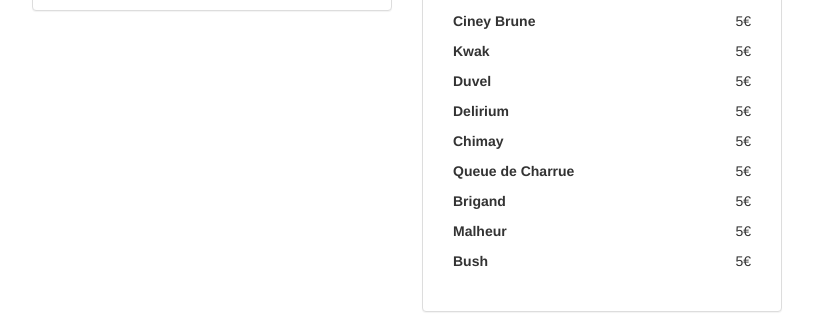
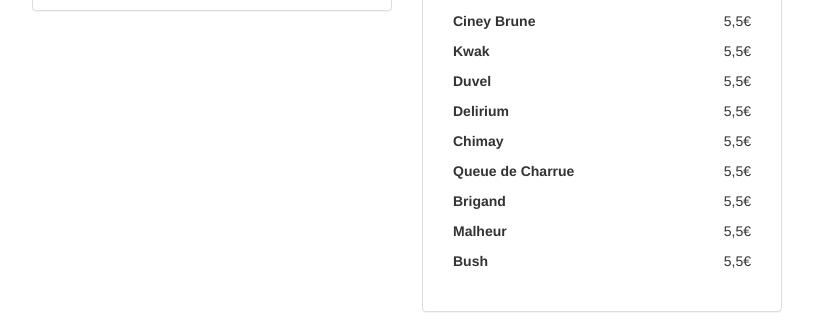
Before and after one commit to DudeBar/WDude, a Django app: page / in a window 1280 px wide. Shown: the part 904-1236 px from the top of the page, without its empty margins (38-851 px from the left). Run offline with Django 3.2, Linux system fonts and the light colour scheme; some libraries are stand-ins or nearby versions.

Commit message:
change beer prices

```diff
--- a/website/templates/home.html
+++ b/website/templates/home.html
@@ -47,24 +47,24 @@
                         <p><b>SteenBrugge Wit</b><span class="beer-price">demi: 3,00€ - pinte: 5,50€</span></p>
                         <hr>
                         <h5>Bières Bouteille</h5>
-                        <p><b>Palm Green</b><span class="beer-price">5€</span></p>
-                        <p><b>Kriek</b><span class="beer-price">5€</span></p>
-                        <p><b>Faro</b><span class="beer-price">5€</span></p>
-                        <p><b>Corona</b><span class="beer-price">5€</span></p>
-                        <p><b>Timbo</b><span class="beer-price">5€</span></p>
-                        <p><b>Orval</b><span class="beer-price">5€</span></p>
-                        <p><b>Leffe</b><span class="beer-price">5€</span></p>
-                        <p><b>Ciney Blonde</b><span class="beer-price">5€</span></p>
-                        <p><b>Cuvée des Trolls</b><span class="beer-price">5€</span></p>
-                        <p><b>Ciney Brune</b><span class="beer-price">5€</span></p>
-                        <p><b>Kwak</b><span class="beer-price">5€</span></p>
-                        <p><b>Duvel</b><span class="beer-price">5€</span></p>
-                        <p><b>Delirium</b><span class="beer-price">5€</span></p>
-                        <p><b>Chimay</b><span class="beer-price">5€</span></p>
-                        <p><b>Queue de Charrue</b><span class="beer-price">5€</span></p>
-                        <p><b>Brigand</b><span class="beer-price">5€</span></p>
-                        <p><b>Malheur</b><span class="beer-price">5€</span></p>
-                        <p><b>Bush</b><span class="beer-price">5€</span></p>
+                        <p><b>Palm Green</b><span class="beer-price">5,5€</span></p>
+                        <p><b>Kriek</b><span class="beer-price">5,5€</span></p>
+                        <p><b>Faro</b><span class="beer-price">5,5€</span></p>
+                        <p><b>Corona</b><span class="beer-price">5,5€</span></p>
+                        <p><b>Timbo</b><span class="beer-price">5,5€</span></p>
+                        <p><b>Orval</b><span class="beer-price">5,5€</span></p>
+                        <p><b>Leffe</b><span class="beer-price">5,5€</span></p>
+                        <p><b>Ciney Blonde</b><span class="beer-price">5,5€</span></p>
+                        <p><b>Cuvée des Trolls</b><span class="beer-price">5,5€</span></p>
+                        <p><b>Ciney Brune</b><span class="beer-price">5,5€</span></p>
+                        <p><b>Kwak</b><span class="beer-price">5,5€</span></p>
+                        <p><b>Duvel</b><span class="beer-price">5,5€</span></p>
+                        <p><b>Delirium</b><span class="beer-price">5,5€</span></p>
+                        <p><b>Chimay</b><span class="beer-price">5,5€</span></p>
+                        <p><b>Queue de Charrue</b><span class="beer-price">5,5€</span></p>
+                        <p><b>Brigand</b><span class="beer-price">5,5€</span></p>
+                        <p><b>Malheur</b><span class="beer-price">5,5€</span></p>
+                        <p><b>Bush</b><span class="beer-price">5,5€</span></p>
                     </div>
                     </div>
                 </div>
```
